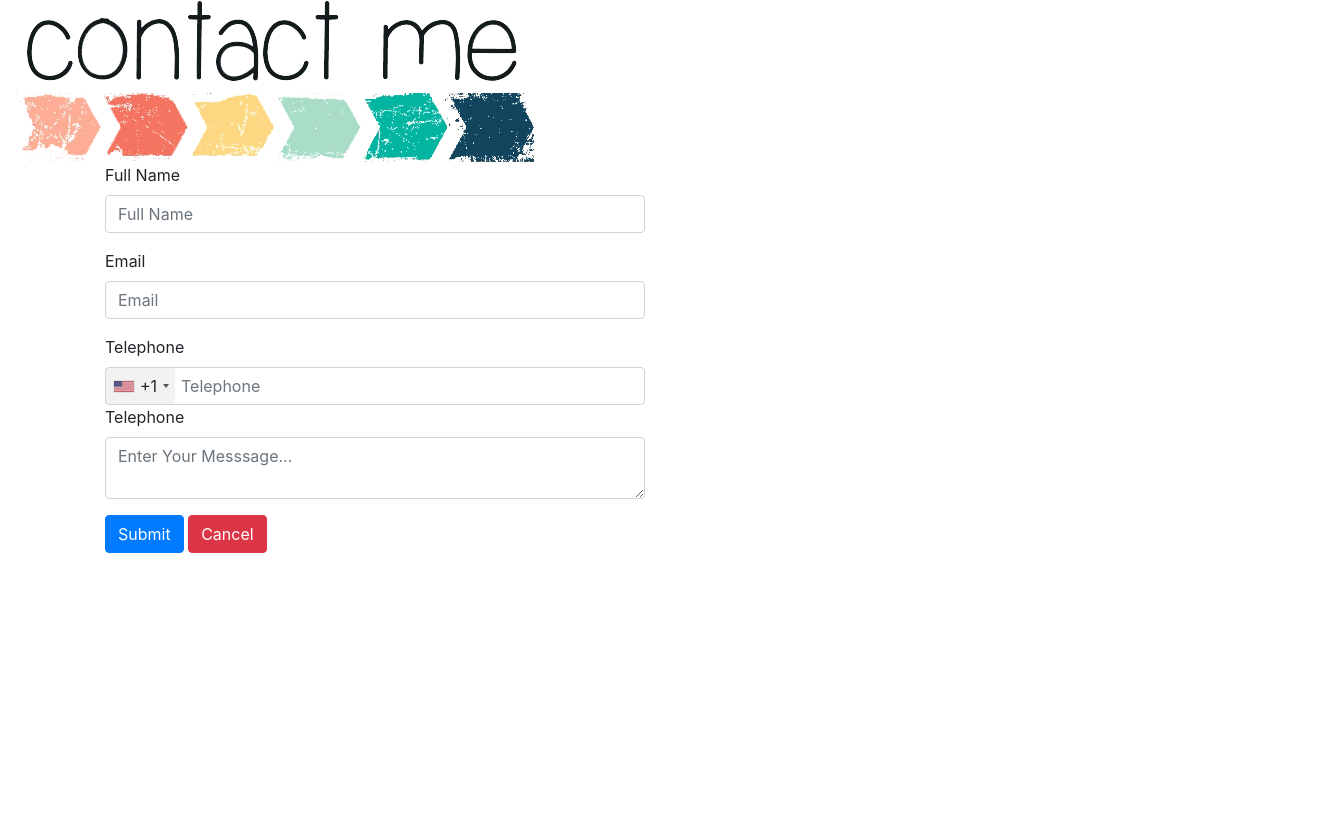
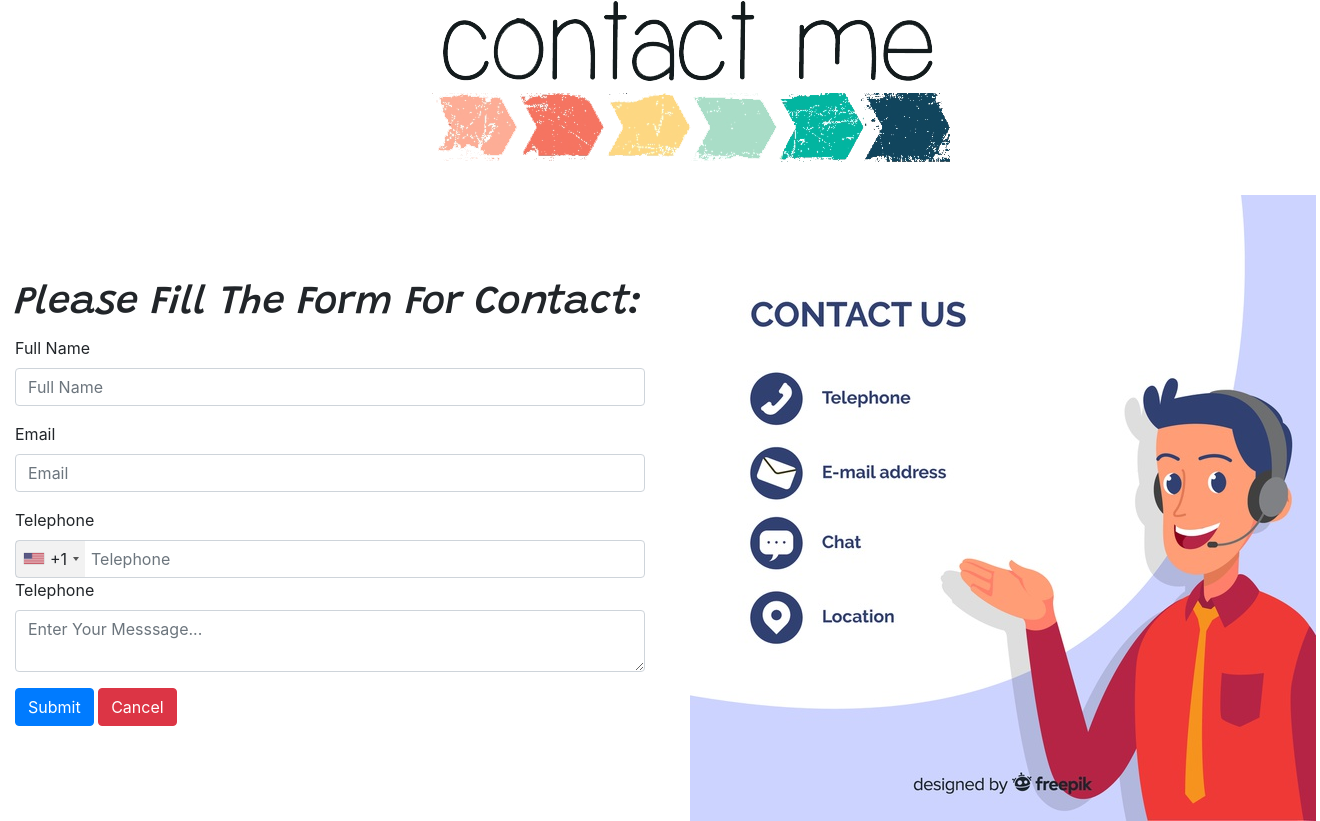
Before and after one commit to mina20088/ContactForm, a PHP site: page / in a window 1320 px wide. Before the commit the page ends 553 px from the top, so only its background shows below. Run offline with PHP 8.4, Linux system fonts and the light colour scheme.

Commit message:
add content to the Photo.php contantme.jbeg at the Header.php we added the contactmeImg class to style the image at the Form.php added the header for the form at index.js we changed the utilsScript: "www/js/utils.js" at index.php add the link for the goolge fonts

```diff
--- a/Components/Form.php
+++ b/Components/Form.php
@@ -1,5 +1,6 @@
 <div class="col-sm-12 col-md-6 col-lg-6">
     <form action="" method="post">
+        <h1 class="FormHeader">Please Fill The Form For Contact:</h1>
         <div class="form-group">
             <label for="Full Name">Full Name</label>
             <input type="text" class="form-control" name="FullName" placeholder="Full Name" id="Full Name">
--- a/Components/Header.php
+++ b/Components/Header.php
@@ -1,3 +1,3 @@
 <div class="col-12">
-    <img src="../www/Images/ContactMe.png" alt="Contact Me">
+    <img src="www/Images/ContactMe.png" class="contactmeImg" alt="Contact Me">
 </div>
--- a/Components/Photo.php
+++ b/Components/Photo.php
@@ -1 +1,9 @@
-<?php
+<div class="col-sm-12 col-md-6 col-lg-6">
+    <div class="container">
+        <div class="row">
+            <div class="col-12">
+                <img src="www/Images/hand-drawn-contact-information-background-template_23-2148191530.jpg">
+            </div>
+        </div>
+    </div>
+</div>
--- a/index.php
+++ b/index.php
@@ -9,6 +9,8 @@
     <!-- Normal styleSheet-->
     <link rel="stylesheet" href="www/CSS/intlTelInput.css">
     <link rel="stylesheet" href="www/CSS/index.css">
+    <!-- Fonts-->
+    <link href="https://fonts.googleapis.com/css2?family=Grandstander:ital,wght@1,500&display=swap" rel="stylesheet">
     <title>Document</title>
 </head>
 <body>
@@ -17,7 +19,7 @@
         <?php include 'Components/Header.php'?>
     </div>
 </div>
-<div class="container">
+<div class="container-fluid mainContent">
     <div class="row">
         <?php include "Components/Form.php"?>
         <?php include "Components/Photo.php"?>
--- a/www/CSS/index.css
+++ b/www/CSS/index.css
@@ -0,0 +1,12 @@
+.contactmeImg{
+    margin-left: 26rem ;
+}
+.mainContent{
+    margin-top: 2rem;
+}
+form{
+    margin-top: 5.3rem;
+}
+.FormHeader{
+    font-family: 'Grandstander', cursive;
+}
--- a/www/JS/index.js
+++ b/www/JS/index.js
@@ -3,5 +3,5 @@ window.intlTelInput(input, {
     allowDropdown : true,
     formatOnDisplay:true,
     separateDialCode: true,
-    utilsScript: "utils.js"
+    utilsScript: "www/js/utils.js"
 });
```
Also changed, not shown: www/Images/hand-drawn-contact-information-background-template_23-2148191530.jpg (added).
